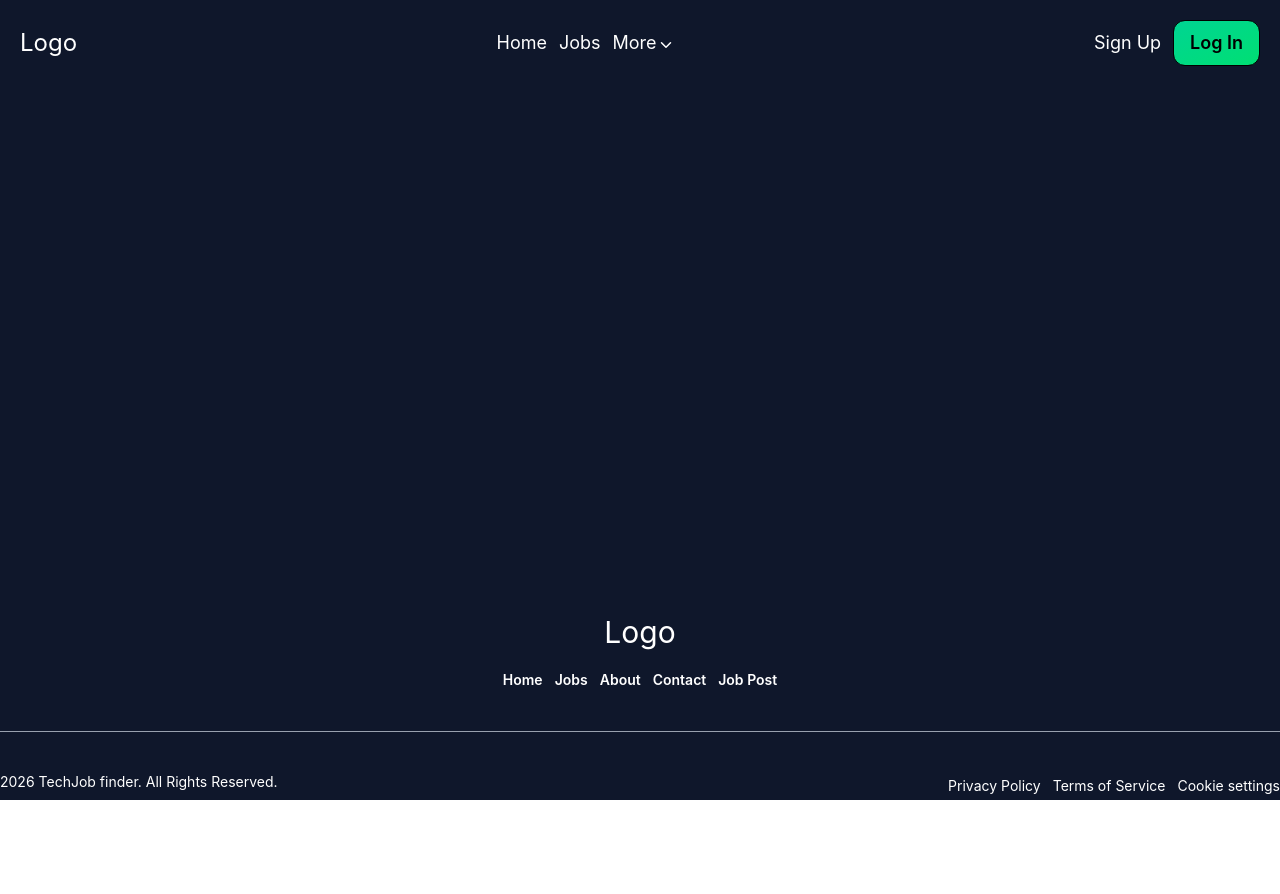
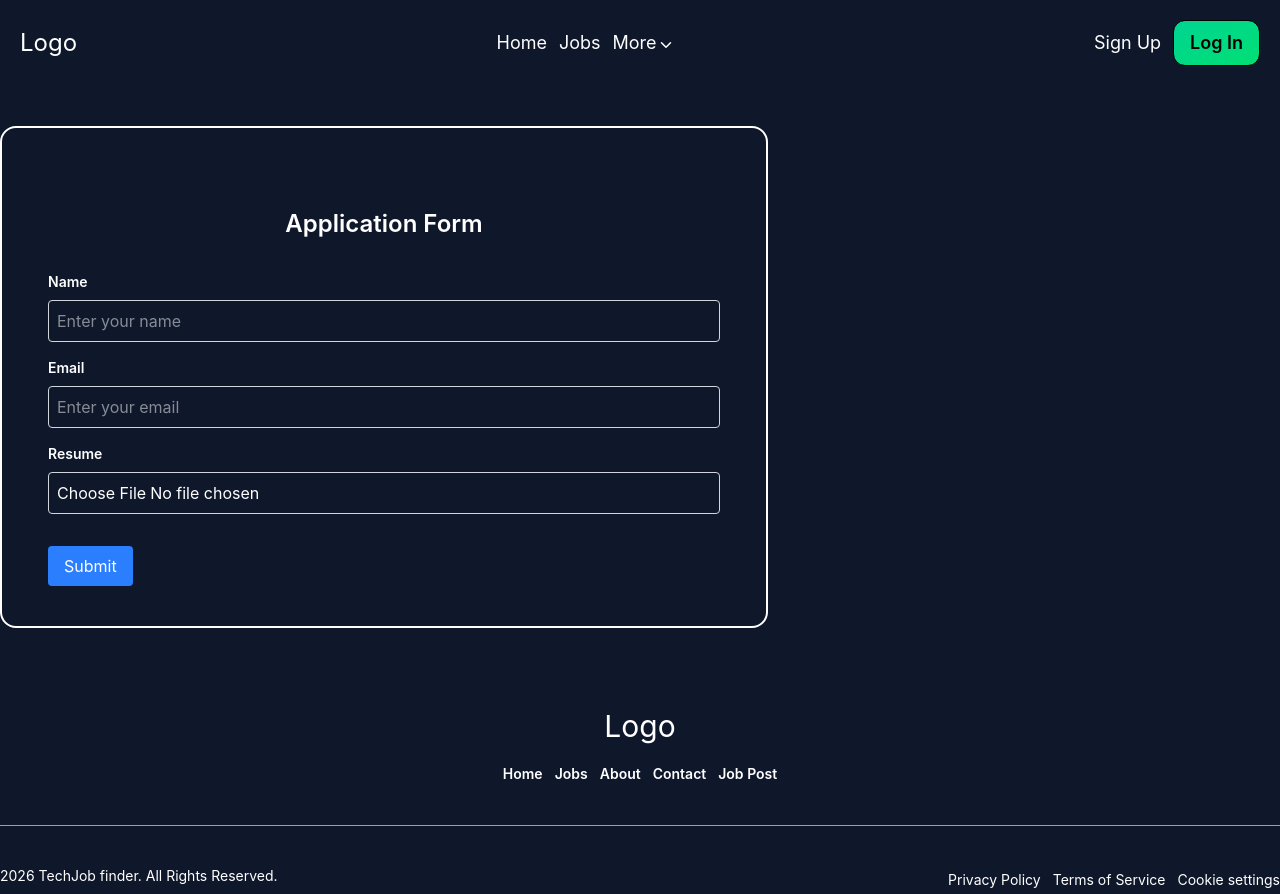
Before and after one commit to acquah-forever/my-jobfind, a React (Vite) app: page /form in a window 1280 px wide. Before the commit the page ends 800 px from the top, so only its background shows below. Built offline with nearby package versions, Linux system fonts and the light colour scheme; the HTML template or start-up script is replaced by a standard one.

Commit message:
initialised Form.jsx

```diff
--- a/src/App.jsx
+++ b/src/App.jsx
@@ -6,6 +6,7 @@ import SignUp from './pages/SignUp'
 import LogIn from './pages/LogIn'
 import Search from './pages/Search'
 import JobDetails from './pages/JobDetails'
+import Form from './pages/Form'
 
 import { Routes, Route } from 'react-router-dom'
 import { QueryClient, QueryClientProvider } from '@tanstack/react-query'
@@ -28,6 +29,7 @@ const App = () => {
               <Route path='/search' element={<Search />} />
               <Route path='/login' element={<LogIn />} />
               <Route path='/jobdetails/:id' element={<JobDetails />} />
+              <Route path='/form' element={<Form />} />
             </Routes>
           </main>
           <Footer />
--- /dev/null
+++ b/src/pages/Form.jsx
@@ -0,0 +1,26 @@
+import React from 'react'
+
+const Form = () => {
+  return (
+    <div className='max-w-3xl w-full border-2 rounded-2xl px-7 mt-10 py-10'>
+        <h1 className='text-2xl font-semibold text-center mt-10'>Application Form</h1>
+        <form className='max-w-2xl mx-auto mt-8'>
+            <div className='mb-4'>
+                <label className='block text-sm font-semibold mb-2' htmlFor='name'>Name</label>
+                <input className='w-full p-2 border border-gray-300 rounded' type='text' id='name' placeholder='Enter your name' />
+            </div>
+            <div className='mb-4'>
+                <label className='block text-sm font-semibold mb-2' htmlFor='email'>Email</label>
+                <input className='w-full p-2 border border-gray-300 rounded' type='email' id='email' placeholder='Enter your email'  />
+            </div>
+            <div className='mb-4'>
+                <label className='block text-sm font-semibold mb-2' htmlFor='resume'>Resume</label>
+                <input className='w-full p-2 border border-gray-300 rounded' type='file' id='resume' placeholder='Upload your resume' />
+            </div>
+            <button className='mt-4 bg-blue-500 text-white py-2 px-4 rounded' type='submit'>Submit</button>
+        </form>
+    </div>
+  )
+}
+
+export default Form
--- a/src/pages/JobDetails.jsx
+++ b/src/pages/JobDetails.jsx
@@ -1,5 +1,5 @@
 import React from 'react'
-import { useNavigate, useParams } from 'react-router-dom'
+import { useNavigate, useParams,NavLink } from 'react-router-dom'
 import { useQuery } from '@tanstack/react-query'
 
 
@@ -73,7 +73,9 @@ const JobDetails = () => {
                     <h1 className='underline font-semibold text-lg'>Salary</h1>
                     <p className='text-2xl text-cyan-400'>{jobs.salary} <span className='text-white text-sm sm:text-lg'>per negotiations</span></p>
 
-                    <button className='mt-4 bg-linear-to-br from-green-400 to-green-700 p-3 w-full'>Apply</button>
+                    <div className='flex flex-col sm:flex-row sm:justify-start sm:items-center space-y-2 sm:space-y-0 sm:space-x-3'>
+                    <NavLink className='mt-7 bg-linear-to-br from-green-400 to-green-700 p-3 w-full text-center rounded' to='/form'>Apply</NavLink>
+                    </div>
                 </main>
             </div>
         </section>
```
